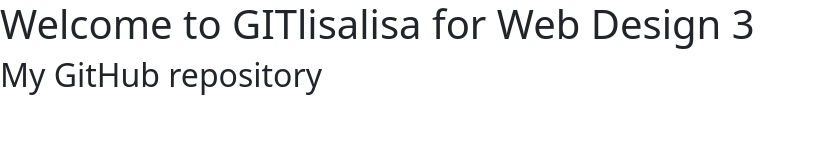
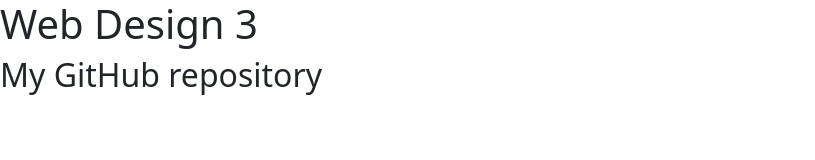
Before and after one commit to GITlisalisa/WebDesign3, a plain HTML site: page index.html in a window 1280 px wide. Shown: the whole page, without its empty margins (0-815 px from the left). Drawn offline with nearby package versions, Linux system fonts and the light colour scheme.

Commit message:
name change test

```diff
--- a/index.html
+++ b/index.html
@@ -11,6 +11,6 @@
     <title>Web Design 3</title>
   </head>
   <body>
-      <h1>Welcome to GITlisalisa for Web Design 3</h1>
+      <h1>Web Design 3</h1>
       <h2>My GitHub repository</h2>
   </body>
```
